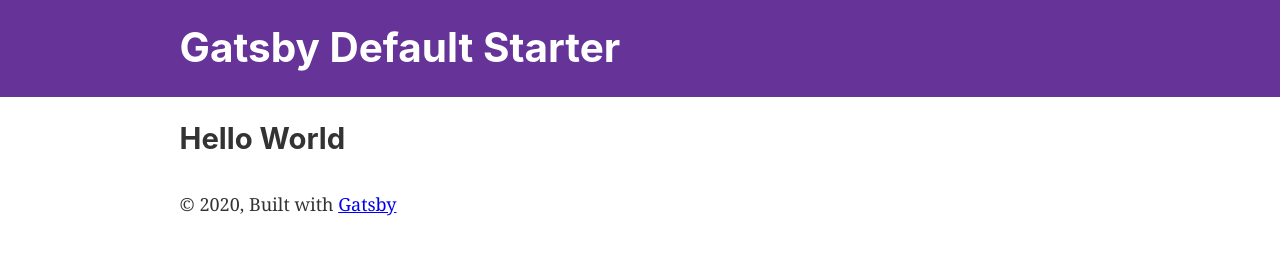
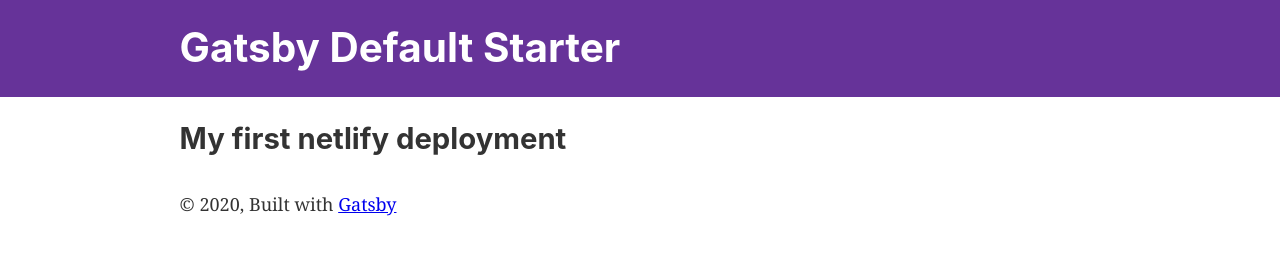
Before and after one commit to bilalfareed83/gatsby-netlify, a Gatsby site: page / in a window 1280 px wide. Built offline with nearby package versions, Linux system fonts and the light colour scheme; Gatsby itself is replaced by a stand-in of ours.

Commit message:
edit text in index.js

```diff
--- a/src/pages/index.js
+++ b/src/pages/index.js
@@ -7,7 +7,7 @@ import SEO from "../components/seo"
 
 const IndexPage = () => (
   <Layout>
-    <h2>Hello World</h2>
+    <h2>My first netlify deployment</h2>
   </Layout>
 )
 
```
Also changed, not shown: 1 other file.
